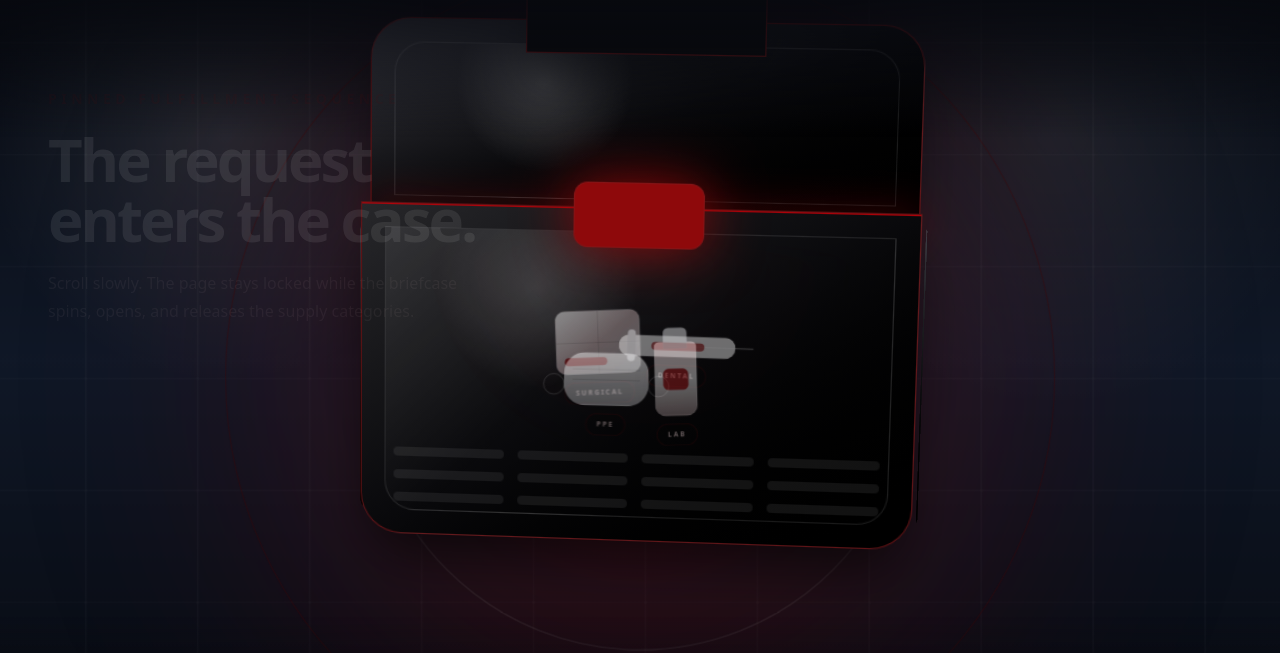
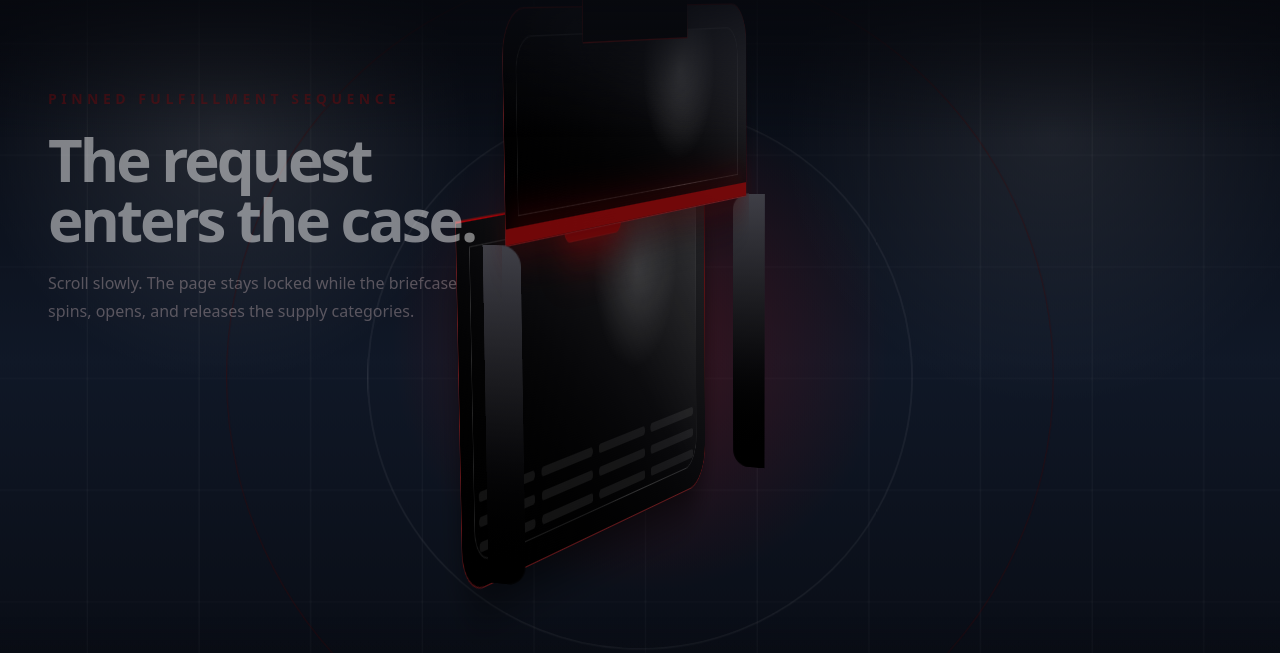
Before and after one commit to actuallyalp/method-one-site, a React (Vite) app: page / in a window 1280 px wide. Shown: the part 1105-1758 px from the top of the page. Built offline with nearby package versions, Linux system fonts and the light colour scheme.

Commit message:
strengthen immersive scroll lock

```diff
--- a/src/App.jsx
+++ b/src/App.jsx
@@ -118,6 +118,64 @@ function smoothScrollToSection(event, sectionId) {
   const sectionTop = section.getBoundingClientRect().top + window.scrollY;
   window.scrollTo({ top: sectionTop - headerOffset, behavior: "smooth" });
   window.history.pushState(null, "", `#${sectionId}`);
+}
+
+function SmoothScrollController() {
+  React.useEffect(() => {
+    let target = window.scrollY;
+    let current = window.scrollY;
+    let rafId = null;
+    const ease = 0.075;
+
+    function maxScroll() {
+      return document.documentElement.scrollHeight - window.innerHeight;
+    }
+
+    function animate() {
+      current += (target - current) * ease;
+      if (Math.abs(target - current) < 0.35) current = target;
+      window.scrollTo(0, current);
+
+      if (current !== target) {
+        rafId = requestAnimationFrame(animate);
+      } else {
+        rafId = null;
+      }
+    }
+
+    function onWheel(event) {
+      event.preventDefault();
+      const multiplier = 0.82;
+      target = Math.max(0, Math.min(maxScroll(), target + event.deltaY * multiplier));
+      if (!rafId) rafId = requestAnimationFrame(animate);
+    }
+
+    function onKeyDown(event) {
+      const keys = ["ArrowDown", "ArrowUp", "PageDown", "PageUp", "Home", "End", " "];
+      if (!keys.includes(event.key)) return;
+
+      event.preventDefault();
+      if (event.key === "ArrowDown") target += 180;
+      if (event.key === "ArrowUp") target -= 180;
+      if (event.key === "PageDown" || event.key === " ") target += window.innerHeight * 0.86;
+      if (event.key === "PageUp") target -= window.innerHeight * 0.86;
+      if (event.key === "Home") target = 0;
+      if (event.key === "End") target = maxScroll();
+      target = Math.max(0, Math.min(maxScroll(), target));
+      if (!rafId) rafId = requestAnimationFrame(animate);
+    }
+
+    window.addEventListener("wheel", onWheel, { passive: false });
+    window.addEventListener("keydown", onKeyDown, { passive: false });
+
+    return () => {
+      window.removeEventListener("wheel", onWheel);
+      window.removeEventListener("keydown", onKeyDown);
+      if (rafId) cancelAnimationFrame(rafId);
+    };
+  }, []);
+
+  return null;
 }
 
 function CursorGlow() {
@@ -267,11 +325,11 @@ function BriefcaseScenePreview() {
 }
 
 function MedicalSupply({ label, type, style, x, y, rotate, progress }) {
-  const opacity = useTransform(progress, [0.24, 0.42], [0, 1]);
-  const supplyX = useTransform(progress, [0.28, 0.72], [0, x]);
-  const supplyY = useTransform(progress, [0.28, 0.72], [0, y]);
-  const supplyRotate = useTransform(progress, [0.28, 0.72], [0, rotate]);
-  const supplyScale = useTransform(progress, [0.28, 0.5, 0.9], [0.55, 1.08, 1]);
+  const opacity = useTransform(progress, [0.58, 0.72], [0, 1]);
+  const supplyX = useTransform(progress, [0.6, 0.86], [0, x]);
+  const supplyY = useTransform(progress, [0.6, 0.86], [0, y]);
+  const supplyRotate = useTransform(progress, [0.6, 0.86], [0, rotate]);
+  const supplyScale = useTransform(progress, [0.58, 0.74, 0.92], [0.45, 1.1, 1]);
 
   return (
     <motion.div
@@ -317,25 +375,25 @@ function ScrollBriefcaseExperience() {
   const targetRef = React.useRef(null);
   const { scrollYProgress } = useScroll({ target: targetRef, offset: ["start start", "end end"] });
 
-  const sceneScale = useTransform(scrollYProgress, [0, 0.14, 0.75, 1], [0.92, 1, 1.04, 0.92]);
-  const sceneOpacity = useTransform(scrollYProgress, [0, 0.06, 0.9, 1], [0, 1, 1, 0]);
+  const sceneScale = useTransform(scrollYProgress, [0, 0.1, 0.82, 1], [0.96, 1, 1.03, 0.92]);
+  const sceneOpacity = useTransform(scrollYProgress, [0, 0.04, 0.93, 1], [0, 1, 1, 0]);
   const sceneBlur = useTransform(scrollYProgress, [0, 0.08, 0.9, 1], ["blur(18px)", "blur(0px)", "blur(0px)", "blur(16px)"]);
 
-  const caseRotateY = useTransform(scrollYProgress, [0, 0.16, 0.33, 0.55, 1], [-32, 120, 360, 382, 396]);
-  const caseRotateX = useTransform(scrollYProgress, [0, 0.22, 0.45, 0.78, 1], [14, -11, -4, 6, 0]);
+  const caseRotateY = useTransform(scrollYProgress, [0, 0.2, 0.42, 0.68, 1], [-32, 90, 360, 382, 396]);
+  const caseRotateX = useTransform(scrollYProgress, [0, 0.24, 0.52, 0.84, 1], [14, -10, -4, 6, 0]);
   const caseRotateZ = useTransform(scrollYProgress, [0, 0.2, 0.46, 1], [-3, 2, 0, 0]);
-  const caseScale = useTransform(scrollYProgress, [0, 0.22, 0.52, 0.82, 1], [0.62, 1.08, 0.98, 0.82, 0.62]);
+  const caseScale = useTransform(scrollYProgress, [0, 0.24, 0.6, 0.86, 1], [0.78, 1.12, 1, 0.84, 0.66]);
   const caseY = useTransform(scrollYProgress, [0, 0.25, 0.7, 1], [150, 0, -40, -160]);
   const caseZ = useTransform(scrollYProgress, [0, 0.3, 0.62, 1], [0, 190, 80, -220]);
 
-  const lidRotate = useTransform(scrollYProgress, [0.34, 0.52, 0.72], [0, -126, -118]);
-  const lidZ = useTransform(scrollYProgress, [0.34, 0.58], [0, -60]);
-  const lidGlow = useTransform(scrollYProgress, [0.28, 0.5, 0.76], [0, 1, 0.35]);
-  const innerLightOpacity = useTransform(scrollYProgress, [0.32, 0.54, 0.86], [0, 0.95, 0.18]);
+  const lidRotate = useTransform(scrollYProgress, [0.46, 0.64, 0.82], [0, -126, -118]);
+  const lidZ = useTransform(scrollYProgress, [0.46, 0.68], [0, -60]);
+  const lidGlow = useTransform(scrollYProgress, [0.38, 0.64, 0.86], [0, 1, 0.35]);
+  const innerLightOpacity = useTransform(scrollYProgress, [0.44, 0.66, 0.9], [0, 0.95, 0.18]);
 
-  const introOpacity = useTransform(scrollYProgress, [0.02, 0.18, 0.34], [1, 1, 0]);
-  const unlockOpacity = useTransform(scrollYProgress, [0.75, 0.91], [0, 1]);
-  const nextSectionReveal = useTransform(scrollYProgress, [0.82, 1], [60, 0]);
+  const introOpacity = useTransform(scrollYProgress, [0.02, 0.22, 0.42], [1, 1, 0]);
+  const unlockOpacity = useTransform(scrollYProgress, [0.82, 0.94], [0, 1]);
+  const nextSectionReveal = useTransform(scrollYProgress, [0.86, 1], [80, 0]);
 
   const tunnelY = useTransform(scrollYProgress, [0, 1], [0, -260]);
   const tunnelScale = useTransform(scrollYProgress, [0, 0.5, 1], [1, 1.35, 1.85]);
@@ -349,7 +407,7 @@ function ScrollBriefcaseExperience() {
   ];
 
   return (
-    <section id="briefcase" ref={targetRef} className="relative z-10 h-[560vh] bg-[#07090f]">
+    <section id="briefcase" ref={targetRef} className="relative z-10 h-[820vh] bg-[#07090f]">
       <div className="sticky top-0 h-screen overflow-hidden px-5 md:px-8">
         <motion.div style={{ opacity: sceneOpacity, scale: sceneScale, filter: sceneBlur }} className="absolute inset-0">
           <div className="absolute inset-0 bg-[radial-gradient(circle_at_50%_46%,rgba(142,9,11,0.34),transparent_32%),radial-gradient(circle_at_18%_20%,rgba(255,255,255,0.1),transparent_20%),radial-gradient(circle_at_82%_20%,rgba(255,255,255,0.08),transparent_22%),linear-gradient(180deg,#07090f_0%,#101827_48%,#07090f_100%)]" />
@@ -597,6 +655,7 @@ export default function MethodOneSolutionsMockup() {
     <>
       <style>{fontStyles}</style>
       <main className="min-h-screen overflow-hidden bg-[#07090f] text-white" style={{ fontFamily: "KindSans, ui-sans-serif, system-ui, sans-serif" }}>
+        <SmoothScrollController />
         <CursorGlow />
         <div className="fixed inset-0 z-0 bg-[radial-gradient(circle_at_20%_10%,rgba(142,9,11,0.18),transparent_30%),radial-gradient(circle_at_80%_0%,rgba(255,255,255,0.08),transparent_28%),linear-gradient(180deg,#07090f_0%,#0b111d_42%,#07090f_100%)]" />
 
```
